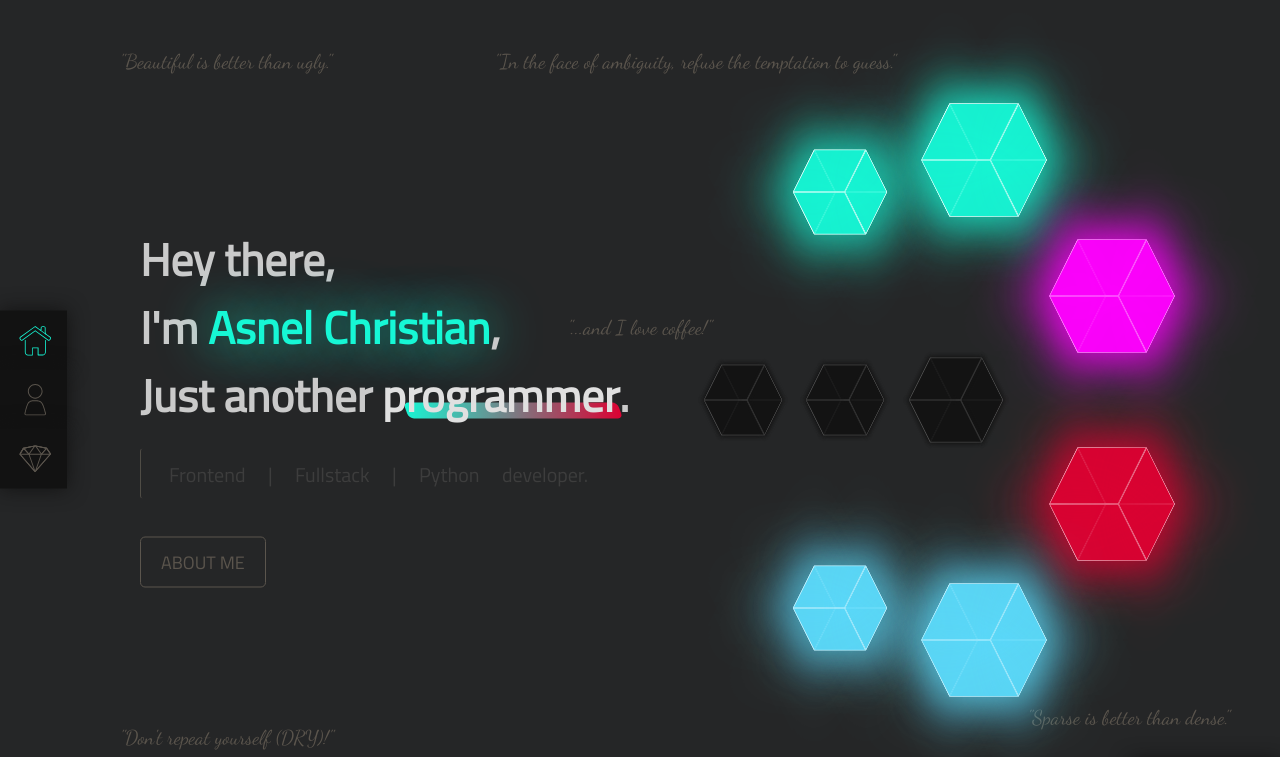
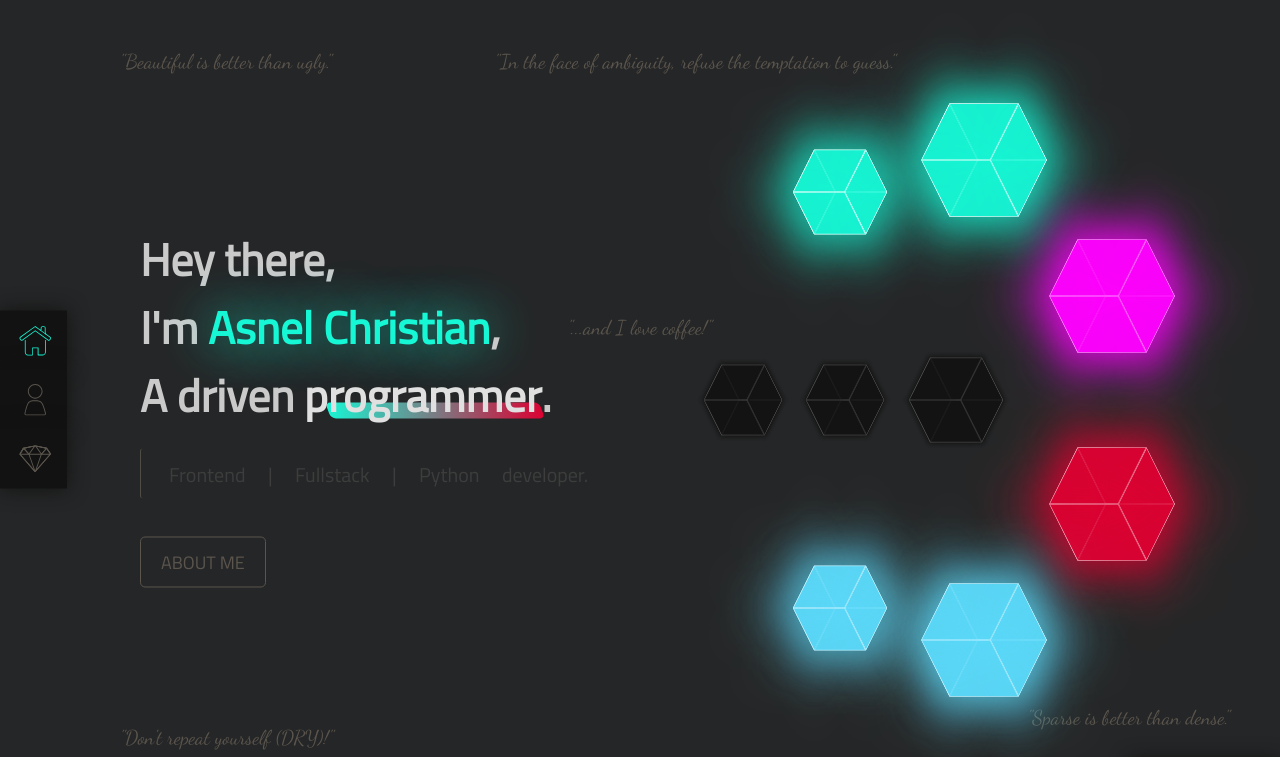
Before and after one commit to AsnelChristian/AsnelChristian.github.io, a website: page index.html in a window 1280 px wide. Shown: the top 757 px of the page. Drawn offline with Linux system fonts and the light colour scheme; a web font is replaced by a local one.

Commit message:
Update catch phrase

```diff
--- a/index.html
+++ b/index.html
@@ -104,7 +104,7 @@
             <div class="whoami__welcome">
                 <span class="heading__primary moveInRight--1">Hey there,</span>
                 <span class="heading__primary moveInRight--2">I'm <span class="whoami__me">Asnel Christian</span>,</span>
-                <span class="heading__primary moveInRight--3">Just another <span class="whoami__occupation">programmer</span>.</span>
+                <span class="heading__primary moveInRight--3">A driven <span class="whoami__occupation">programmer</span>.</span>
             </div>
             <div class="whoami__aspiration moveInBottom--1">
                 <span><span class="whoami__aspiration--field">Frontend</span> | <span class="whoami__aspiration--field">Fullstack</span> | <span class="whoami__aspiration--field">Python</span> <span class="whoami__aspiration--target">developer</span>.</span>
```
